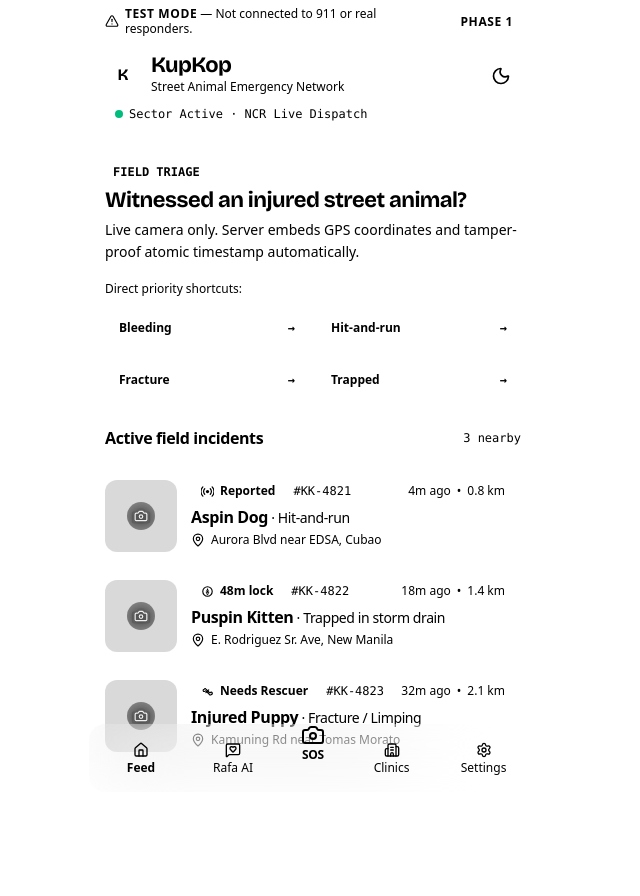
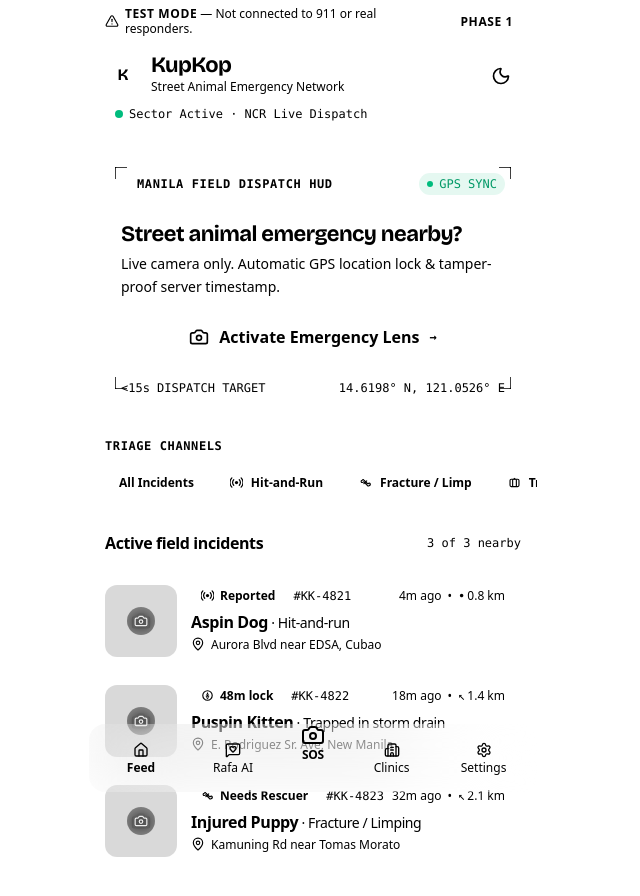
Before and after one commit to DeghneG/Kupkop, a Next.js app: page / in a window 1280 px wide. Shown: the top 896 px of the page, without its empty margins (327-967 px from the left). Built offline with nearby package versions, Linux system fonts and the light colour scheme; no server answers; the database is empty.

Commit message:
feat(ui): implement Manila Field HUD, interactive triage channels, and spatial bearing arrows

```diff
--- a/src/app/page.tsx
+++ b/src/app/page.tsx
@@ -8,6 +8,7 @@ import DetailSheet from '@/components/DetailSheet';
 import ThemeToggle from '@/components/ThemeToggle';
 import { useMockRole } from '@/lib/storage';
 import { createClient } from '@/lib/supabase/client';
+import { PulseBeacon, BoneSplint, ExtractionWedge, CareShield } from '@/components/icons/TriageGlyph';
 
 function formatTimeAgo(dateString?: string | null): string {
   if (!dateString) return 'Just now';
@@ -69,16 +70,18 @@ const initialEmergencies: IncidentData[] = [
   },
 ];
 
-const triageShortcuts = [
-  { label: 'Bleeding', query: 'bleeding' },
-  { label: 'Hit-and-run', query: 'hit-and-run' },
-  { label: 'Fracture', query: 'fracture' },
-  { label: 'Trapped', query: 'trapped' },
+const triageChannels = [
+  { id: 'all', label: 'All Incidents', glyph: null, query: '' },
+  { id: 'critical', label: 'Hit-and-Run', glyph: PulseBeacon, query: 'hit-and-run' },
+  { id: 'fracture', label: 'Fracture / Limp', glyph: BoneSplint, query: 'fracture' },
+  { id: 'trapped', label: 'Trapped in Drain', glyph: ExtractionWedge, query: 'trapped' },
+  { id: 'sick', label: 'Sick / Mange', glyph: CareShield, query: 'sick_mange' },
 ];
 
 export default function HomePage() {
   const [emergencies, setEmergencies] = useState<IncidentData[]>(initialEmergencies);
   const [selectedIncident, setSelectedIncident] = useState<IncidentData | null>(null);
+  const [selectedChannel, setSelectedChannel] = useState<string>('all');
   const [activeTriggerEl, setActiveTriggerEl] = useState<HTMLElement | null>(null);
   const [mockRole] = useMockRole();
 
@@ -258,6 +261,16 @@ export default function HomePage() {
     }
   };
 
+  const filteredEmergencies = emergencies.filter((incident) => {
+    if (selectedChannel === 'all') return true;
+    const lowerType = incident.type.toLowerCase();
+    if (selectedChannel === 'critical') return lowerType.includes('hit') || lowerType.includes('bleed') || lowerType.includes('critical');
+    if (selectedChannel === 'fracture') return lowerType.includes('fracture') || lowerType.includes('limp');
+    if (selectedChannel === 'trapped') return lowerType.includes('trap') || lowerType.includes('drain');
+    if (selectedChannel === 'sick') return lowerType.includes('sick') || lowerType.includes('mange');
+    return true;
+  });
+
   return (
     <div className="flex flex-col flex-1 px-4 pt-3 pb-8 space-y-6">
       {/* 1. Brand Row with Live Dispatch Sector Status */}
@@ -288,43 +301,140 @@ export default function HomePage() {
         </div>
       </header>
 
-      {/* 2. Unboxed Editorial Dispatch Section (Breaks the Card Monotony) */}
-      <section aria-label="Emergency Report Action" className="space-y-3 pt-1">
-        <div className="space-y-1">
-          <div className="flex items-center gap-2">
-            <span className="inline-flex items-center px-2 py-0.5 rounded-full text-[12px] font-mono font-semibold bg-reported-bg text-reported-fg border border-reported-fg/20">
-              FIELD TRIAGE
+      {/* 2. Manila Field Dispatch HUD (Precision Viewfinder Cockpit) */}
+      <section aria-label="Emergency Lens Viewfinder" className="relative">
+        <div className="relative rounded-2xl border border-border bg-surface p-4 sm:p-5 shadow-xs overflow-hidden space-y-3.5">
+          {/* Tactical Viewfinder Corner Marks */}
+          <svg className="absolute top-2.5 left-2.5 w-3 h-3 text-fg-muted/50 pointer-events-none" viewBox="0 0 12 12" fill="none" aria-hidden="true">
+            <path d="M0 12V1.5A1.5 1.5 0 0 1 1.5 0H12" stroke="currentColor" strokeWidth="1.5" />
+          </svg>
+          <svg className="absolute top-2.5 right-2.5 w-3 h-3 text-fg-muted/50 pointer-events-none" viewBox="0 0 12 12" fill="none" aria-hidden="true">
+            <path d="M12 12V1.5A1.5 1.5 0 0 0 10.5 0H0" stroke="currentColor" strokeWidth="1.5" />
+          </svg>
+          <svg className="absolute bottom-2.5 left-2.5 w-3 h-3 text-fg-muted/50 pointer-events-none" viewBox="0 0 12 12" fill="none" aria-hidden="true">
+            <path d="M0 0v10.5A1.5 1.5 0 0 0 1.5 12H12" stroke="currentColor" strokeWidth="1.5" />
+          </svg>
+          <svg className="absolute bottom-2.5 right-2.5 w-3 h-3 text-fg-muted/50 pointer-events-none" viewBox="0 0 12 12" fill="none" aria-hidden="true">
+            <path d="M12 0v10.5A1.5 1.5 0 0 1 10.5 12H0" stroke="currentColor" strokeWidth="1.5" />
+          </svg>
+
+          {/* Top telemetry bar */}
+          <div className="flex items-center justify-between gap-2 border-b border-border/70 pb-2.5">
+            <div className="flex items-center gap-2 min-w-0">
+              <span className="w-2 h-2 rounded-full bg-accent shrink-0" aria-hidden="true" />
+              <span className="font-mono text-[12px] font-semibold tracking-wider text-fg uppercase truncate">
+                MANILA FIELD DISPATCH HUD
               </span>
             </div>
-          <h2 className="text-[22px] font-bold text-fg tracking-tight leading-tight font-brand">
-            Witnessed an injured street animal?
+            <div className="flex items-center gap-1.5 text-[12px] font-mono text-emerald-600 dark:text-emerald-400 bg-emerald-500/10 px-2 py-0.5 rounded-full border border-emerald-500/20 shrink-0">
+              <span className="w-1.5 h-1.5 rounded-full bg-emerald-500" aria-hidden="true" />
+              <span>GPS SYNC</span>
+            </div>
+          </div>
+
+          {/* Centerpiece: Tactical Emergency Action Gateway */}
+          <div className="space-y-3">
+            <div className="space-y-1">
+              <h2 className="text-[22px] font-bold tracking-tight text-fg font-brand leading-snug">
+                Street animal emergency nearby?
               </h2>
               <p className="text-[14px] text-fg-muted font-normal leading-relaxed">
-            Live camera only. Server embeds GPS coordinates and tamper-proof atomic timestamp automatically.
+                Live camera only. Automatic GPS location lock & tamper-proof server timestamp.
               </p>
             </div>
 
-        {/* Triage Quick-Rail (Tactile 44px Outlined Action Chips) */}
-        <div className="space-y-2 pt-1">
-          <p className="text-[12px] font-medium text-fg-muted">
-            Direct priority shortcuts:
-          </p>
-          <div className="grid grid-cols-2 gap-2">
-            {triageShortcuts.map((chip) => (
             <Link
-                key={chip.label}
-                href={`/sos?triage=${chip.query}`}
-                className="group min-h-[44px] px-3.5 py-2 rounded-xl text-[12px] font-semibold border border-border bg-surface hover:bg-surface-muted text-fg flex items-center justify-between transition-all active:scale-[0.98] shadow-xs"
+              href="/sos"
+              className="group w-full min-h-[52px] bg-accent hover:opacity-95 active:scale-[0.99] text-accent-fg font-semibold text-[16px] rounded-xl flex items-center justify-center gap-2.5 shadow-sm transition-all cursor-pointer border-none"
+              aria-label="Activate live emergency camera lens"
             >
-                <span className="group-hover:translate-x-0.5 transition-transform">{chip.label}</span>
-                <span className="text-[12px] text-fg-muted group-hover:text-fg font-mono" aria-hidden="true">→</span>
+              <Camera className="w-5 h-5 text-accent-fg shrink-0 group-hover:scale-105 transition-transform" aria-hidden="true" />
+              <span>Activate Emergency Lens</span>
+              <span className="text-[12px] font-mono text-accent-fg/80" aria-hidden="true">→</span>
             </Link>
-            ))}
+          </div>
+
+          {/* Bottom telemetry line */}
+          <div className="flex items-center justify-between text-[12px] font-mono text-fg-muted pt-0.5">
+            <span>&lt;15s DISPATCH TARGET</span>
+            <span className="tabular-nums">14.6198° N, 121.0526° E</span>
           </div>
         </div>
       </section>
 
-      {/* 3. Nearby Incidents Feed */}
+      {/* 3. Triage Channel Quick-Rail (Interactive Stream Filter & Priority Launch) */}
+      <section aria-label="Triage frequency channels" className="space-y-2">
+        <div className="flex items-center justify-between">
+          <span className="text-[12px] font-semibold uppercase tracking-wider text-fg-muted font-mono">
+            Triage Channels
+          </span>
+          {selectedChannel !== 'all' && (
+            <button
+              type="button"
+              onClick={() => setSelectedChannel('all')}
+              className="text-[12px] font-semibold text-link underline cursor-pointer"
+            >
+              Reset filter
+            </button>
+          )}
+        </div>
+
+        {/* Tactile Channel Filter Strip */}
+        <div className="flex items-center gap-2 overflow-x-auto pb-1 no-scrollbar -mx-4 px-4">
+          {triageChannels.map((channel) => {
+            const isActive = selectedChannel === channel.id;
+            const IconComponent = channel.glyph;
+            return (
+              <button
+                key={channel.id}
+                type="button"
+                onClick={() => setSelectedChannel(channel.id)}
+                className={`min-h-[40px] px-3.5 py-1.5 rounded-full text-[12px] font-semibold flex items-center gap-2 transition-all shrink-0 cursor-pointer border ${
+                  isActive
+                    ? 'bg-fg text-page border-fg shadow-xs'
+                    : 'bg-surface text-fg border-border hover:bg-surface-muted active:scale-[0.98]'
+                }`}
+              >
+                {IconComponent && (
+                  <IconComponent
+                    size={13}
+                    className={
+                      isActive
+                        ? 'text-page'
+                        : channel.id === 'critical'
+                        ? 'text-reported-fg'
+                        : channel.id === 'fracture'
+                        ? 'text-claimed-fg'
+                        : channel.id === 'trapped'
+                        ? 'text-fg-muted'
+                        : 'text-healing-fg'
+                    }
+                  />
+                )}
+                <span>{channel.label}</span>
+              </button>
+            );
+          })}
+        </div>
+
+        {/* Contextual Fast Dispatch Action for Selected Channel */}
+        {selectedChannel !== 'all' && (
+          <div className="flex items-center justify-between p-3 rounded-xl bg-surface border border-border text-[12px] shadow-xs">
+            <span className="text-fg-muted">
+              Reporting a <strong className="text-fg font-semibold">{triageChannels.find((c) => c.id === selectedChannel)?.label}</strong>?
+            </span>
+            <Link
+              href={`/sos?triage=${triageChannels.find((c) => c.id === selectedChannel)?.query || ''}`}
+              className="font-semibold text-action hover:underline inline-flex items-center gap-1 cursor-pointer"
+            >
+              <span>Instant Camera</span>
+              <span aria-hidden="true">→</span>
+            </Link>
+          </div>
+        )}
+      </section>
+
+      {/* 4. Nearby Incidents Feed */}
       <section aria-labelledby="nearby-heading" className="space-y-3">
         <div className="flex items-center justify-between pb-1 border-b border-border/60">
           <div className="flex items-center gap-2">
@@ -334,16 +444,28 @@ export default function HomePage() {
             <span className="w-2 h-2 rounded-full bg-accent shrink-0" aria-hidden="true" />
           </div>
           <span className="text-[12px] font-mono text-fg-muted font-normal">
-            {emergencies.length} nearby
+            {filteredEmergencies.length} of {emergencies.length} nearby
           </span>
         </div>
 
         {/* Minimalist Clean Stream Feed */}
         <div className="flex flex-col">
-          {emergencies.length === 0 ? (
-            <EmptyIncidentsState />
+          {filteredEmergencies.length === 0 ? (
+            <div className="bg-surface rounded-2xl p-8 border border-border shadow-xs text-center space-y-2">
+              <p className="text-[14px] font-semibold text-fg">No active incidents in this channel</p>
+              <p className="text-[12px] text-fg-muted font-normal">
+                No reports currently match the selected triage category.
+              </p>
+              <button
+                type="button"
+                onClick={() => setSelectedChannel('all')}
+                className="text-[12px] font-semibold text-link underline pt-1 cursor-pointer"
+              >
+                View all incidents
+              </button>
+            </div>
           ) : (
-            emergencies.map((incident) => (
+            filteredEmergencies.map((incident) => (
               <IncidentCard
                 key={incident.id}
                 incident={incident}
--- a/src/components/IncidentCard.tsx
+++ b/src/components/IncidentCard.tsx
@@ -4,6 +4,7 @@ import React from 'react';
 import { Camera, MapPin } from 'lucide-react';
 import { calculateEscalation, calculateClaimTimer } from '@/lib/sos/escalation';
 import TriageGlyph from '@/components/icons/TriageGlyph';
+import { getDirectionalBearing } from '@/lib/sos/utils';
 
 export interface IncidentData {
   id: string;
@@ -138,7 +139,12 @@ export function IncidentCard({ incident, onClick }: IncidentCardProps) {
           <div className="flex items-center gap-1.5 text-[12px] text-fg-muted tabular-nums shrink-0">
             <span>{incident.timeAgo}</span>
             <span className="text-border" aria-hidden="true">•</span>
-            <span className="font-medium text-fg-muted">{incident.distance}</span>
+            <span className="font-medium text-fg-muted inline-flex items-center gap-0.5">
+              <span className="text-[12px] text-fg-muted/70 font-mono" aria-hidden="true">
+                {getDirectionalBearing(incident.latitude, incident.longitude)}
+              </span>
+              <span>{incident.distance}</span>
+            </span>
           </div>
         </div>
 
--- a/src/lib/sos/utils.ts
+++ b/src/lib/sos/utils.ts
@@ -20,6 +20,23 @@ export function formatCoordinates(lat: number, lng: number): string {
   const latDir = lat >= 0 ? 'N' : 'S';
   const lngDir = lng >= 0 ? 'E' : 'W';
   return `${Math.abs(lat).toFixed(4)}° ${latDir}, ${Math.abs(lng).toFixed(4)}° ${lngDir}`;
+}
+
+export function getDirectionalBearing(
+  targetLat?: number | null,
+  targetLng?: number | null,
+  userLat = 14.6198,
+  userLng = 121.0526
+): string {
+  if (targetLat == null || targetLng == null) return '↗';
+  const dLat = targetLat - userLat;
+  const dLng = targetLng - userLng;
+
+  if (Math.abs(dLat) < 0.0005 && Math.abs(dLng) < 0.0005) return '•';
+  if (dLat >= 0 && dLng >= 0) return '↗';
+  if (dLat >= 0 && dLng < 0) return '↖';
+  if (dLat < 0 && dLng >= 0) return '↘';
+  return '↙';
 }
 
 export async function compressVideoFrame(
```
Also changed, not shown: 1 other file (tests, documents, lock files or other folders). Lines whose indentation alone changed are shown as unchanged.
